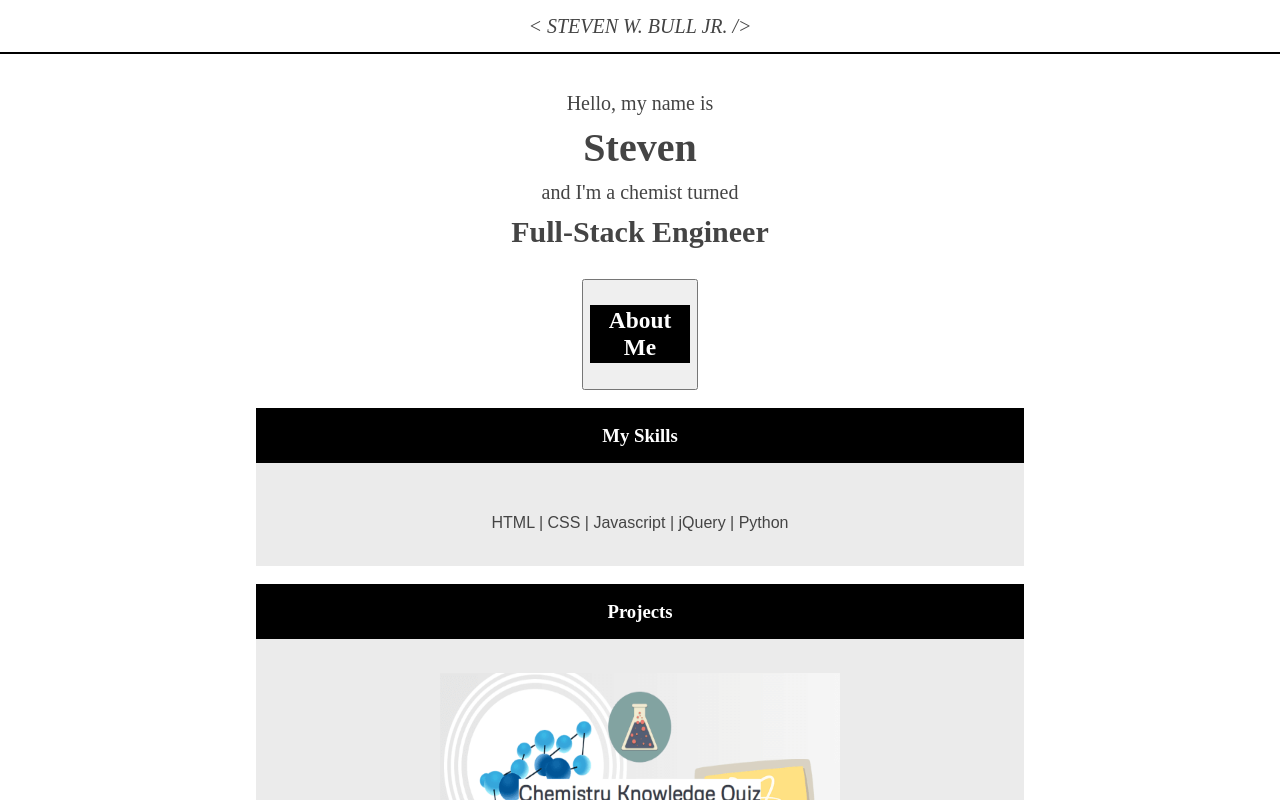
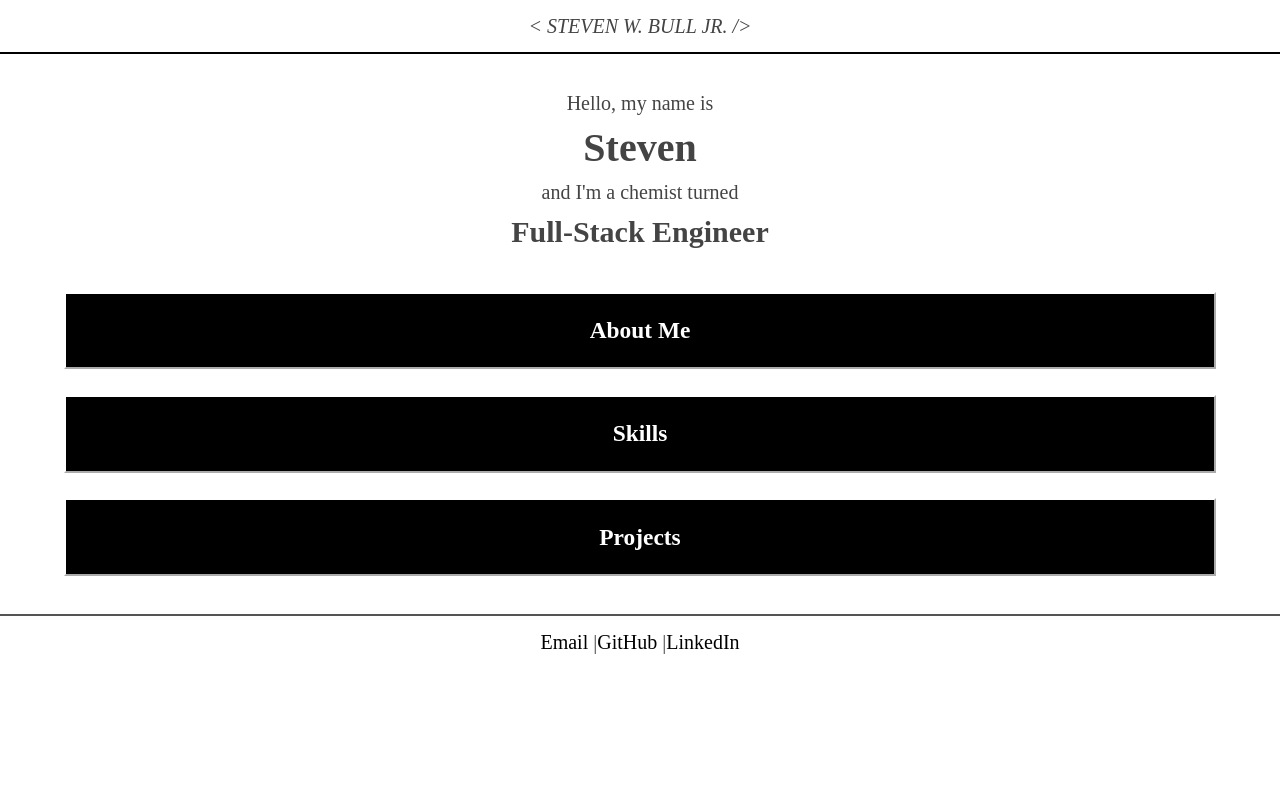
Before and after one commit to StevenWBull/portfolio, a React (Create React App) app: page / in a window 1280 px wide. Shown: the top 800 px of the page. Built offline with nearby package versions, Linux system fonts and the light colour scheme; a web font is replaced by a local one.

Commit message:
complete accordion functionality

```diff
--- a/src/Accordion/Accordion.css
+++ b/src/Accordion/Accordion.css
@@ -0,0 +1,4 @@
+.accordion__content {
+  overflow: hidden;
+  transition: max-height 0.6s ease;
+}
--- a/src/Accordion/Accordion.js
+++ b/src/Accordion/Accordion.js
@@ -1,11 +1,16 @@
-import React, { useState } from 'react';
+import React, { useState, useRef } from 'react';
 import './Accordion.css';
 
 export default function Accordion({ component, ...props }) {
   const [ setActive, setActiveState ] = useState('');
+  const [ setHeight, setActiveHeight ] = useState('0px')
 
+  const content = useRef(null)
   const toggleAccordion = () => {
     setActiveState(setActive === '' ? 'active' : '')
+    setActiveHeight(
+      setActive === "active" ? "0px" : `${content.current.scrollHeight}px`
+    );
   }
 
   const Component = component
@@ -14,8 +19,9 @@ export default function Accordion({ component, ...props }) {
       <button className='accordion' onClick={toggleAccordion}>
         <h3 className='accordion__title'>{props.title}</h3>
       </button>
-      <div className='accordion__content'>
-        {setActive ? <Component /> : null}
+
+      <div className='accordion__content' ref={content} style={{ maxHeight: `${setHeight}` }}>
+        <Component />
       </div>
     </div>
   )
--- a/src/App/App.css
+++ b/src/App/App.css
@@ -18,8 +18,6 @@ footer {
 }
 
 nav {
-  /* text-align: left;
-  padding-left: 2%; */
   position: fixed;
   top: 0;
   left: 0;
@@ -58,18 +56,16 @@ h3 {
   font-family: 'Ovo', serif;
   color: white;
   background-color: black;
-  padding: 2%;
   text-align: center;
 }
 
-.aboutMe {
-  padding: 0 2% 2% 2%;
-}
-
 section {
+  box-sizing: border-box;
   text-align: left;
   background-color: #ebebeb;
   font-size: 16px;
+  width: 90%;
+  margin: auto;
 }
 
 img {
@@ -78,15 +74,19 @@ img {
 }
 
 section>div {
-  padding: 2% 2%;
+  padding: 0.5% 3% 0.5% 3%;
 }
 
 .skills, .projects {
   text-align: center;
 }
 
-section:nth-child(even) {
-  background-color: #ebebeb;
+button {
+  padding: 0%;
+  width: 90%;
+  background-color: black;
+  margin: 1% 0%;
+  border-color: white;
 }
 
 @media screen and (min-width: 1024px) {
--- a/src/App/App.js
+++ b/src/App/App.js
@@ -15,8 +15,8 @@ function App() {
       <main>
         <Header />
         <Accordion title='About Me' component={AboutMe} />
-        <Skills />
-        <Projects />
+        <Accordion title='Skills' component={Skills} />
+        <Accordion title='Projects' component={Projects} />
         <Footer />
       </main>
     </>
--- a/src/Projects/Projects.js
+++ b/src/Projects/Projects.js
@@ -3,7 +3,6 @@ import React from 'react';
 export default function Projects()  {
   return (
     <section className="projects">
-      <h3>Projects</h3>
       <div>
         <img src="chemistryKnowledgeQuiz-compressed.png" alt="Chemistry Knowledge Quiz App" />
         <h4>The Chemistry Knowledge Quiz </h4>
--- a/src/Skills/Skills.js
+++ b/src/Skills/Skills.js
@@ -3,7 +3,6 @@ import React from 'react';
 export default function Skills() {
   return (
     <section className="skills">
-      <h3>My Skills</h3>
       <div>
         <p>HTML | CSS | Javascript | jQuery | Python</p>
       </div>
```
